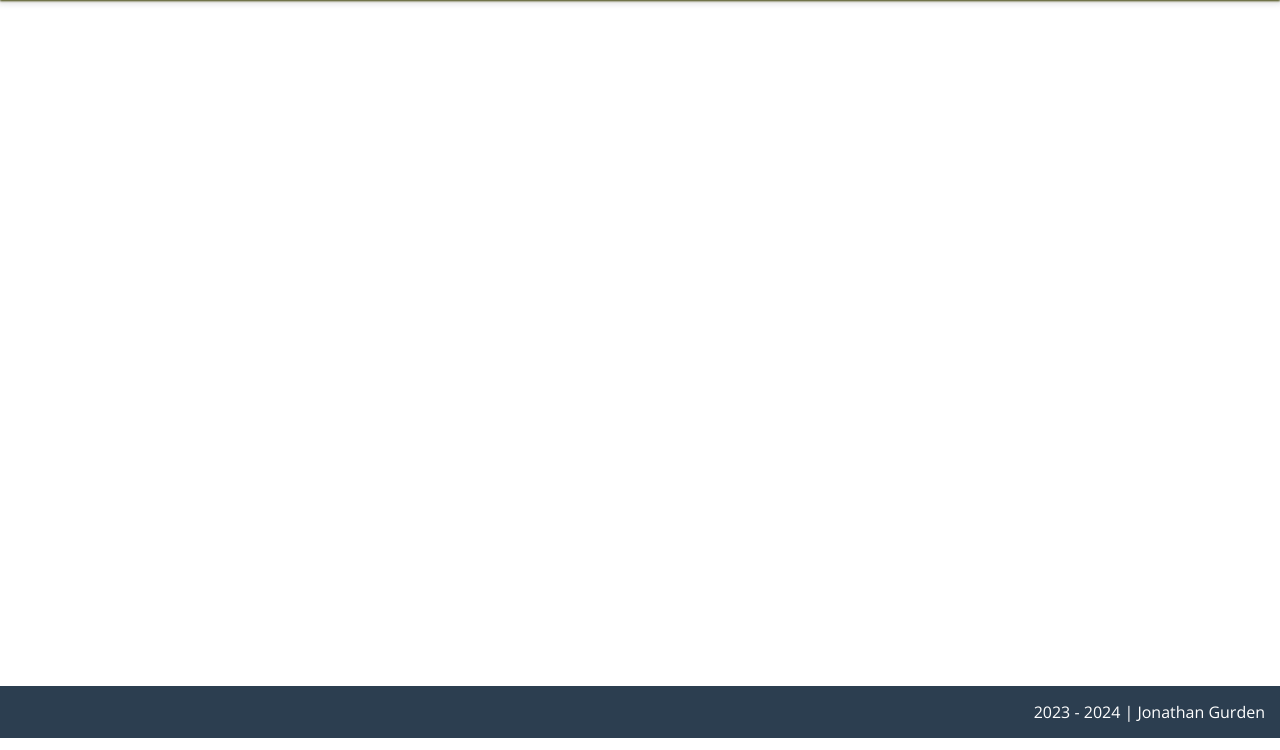
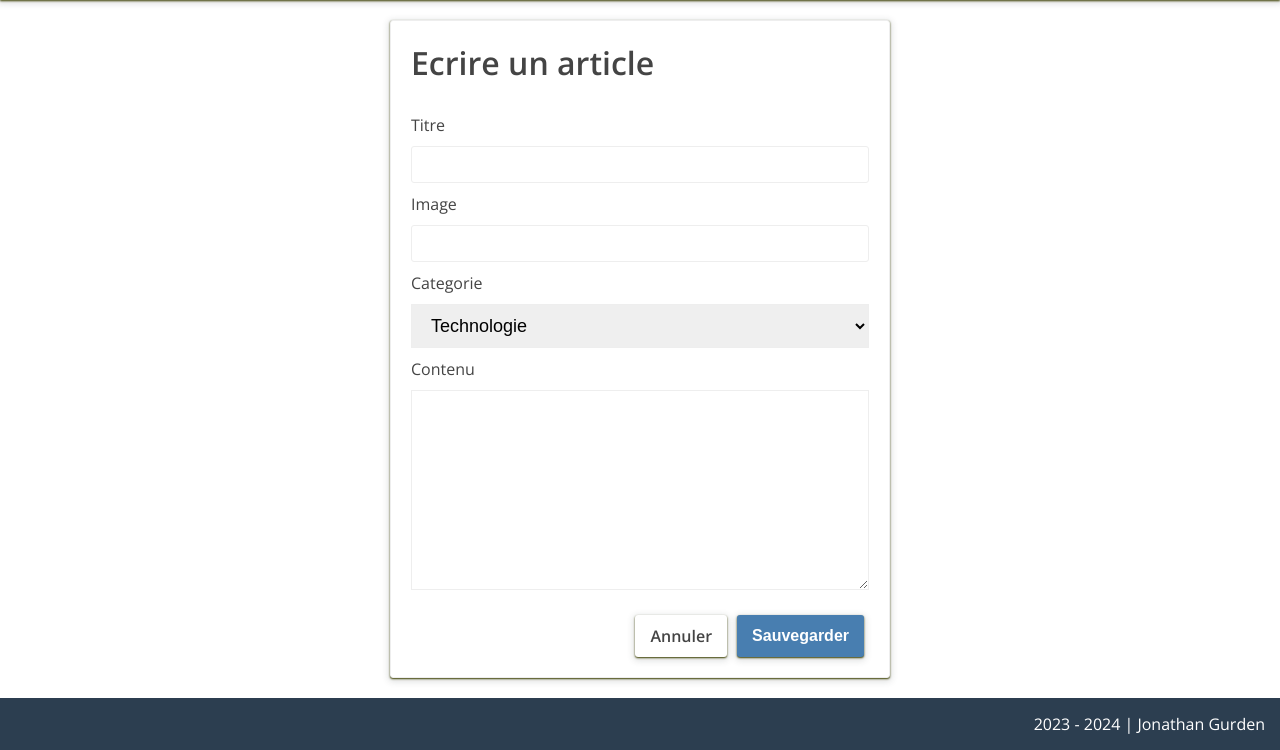
Before and after one commit to JohnG38/blogapp_php, a PHP site: page /add-article.php in a window 1280 px wide. Shown: the part 62-812 px from the top of the page. Run offline with PHP 8.4, Linux system fonts and the light colour scheme.

Commit message:
feat: ajouter un nouvel article

```diff
--- a/add-article.php
+++ b/add-article.php
@@ -1,3 +1,78 @@
+<?php
+    const ERROR_REQUIRED = "Veuillez renseigner ce champ.";
+    const ERROR_TITLE_TOO_SHORT = "Le titre est trop court.";
+    const ERROR_CONTENT_TOO_SHORT = "Le contenu est trop court.";
+    const ERROR_IMAGE_URL = "L'image doit être une URL valide.";
+
+    $filename = __DIR__."/data/articles.json";
+    $articles = [];
+
+    if(file_exists($filename)) {
+        $articles = json_decode(file_get_contents($filename), true) ?? [];
+    }
+
+    $errors = [
+        'title' => '',
+        'image' => '',
+        'category' => '',
+        'content' => '',
+        'id' => time()
+    ];
+
+    if($_SERVER['REQUEST_METHOD'] === 'POST') {
+        $_POST = filter_input_array(INPUT_POST, [
+            'title' => FILTER_SANITIZE_SPECIAL_CHARS,
+            'image' => FILTER_SANITIZE_URL,
+            'category' => FILTER_SANITIZE_SPECIAL_CHARS,
+            'content' => [
+                'filter' => FILTER_SANITIZE_SPECIAL_CHARS,
+                'flag' => FILTER_FLAG_NO_ENCODE_QUOTES
+            ]
+            ]);
+
+        $title = $_POST['title'] ?? '';
+        $image = $_POST['image'] ?? '';
+        $category = $_POST['category'] ?? '';
+        $content = $_POST['content'] ?? '';
+
+    if(!$title) {
+        $errors['title'] = ERROR_REQUIRED;
+    } else if (mb_strlen($title) < 5) {
+        $errors['title'] =ERROR_TITLE_TOO_SHORT;
+    }
+
+    if(!$image) {
+        $errors['image'] = ERROR_REQUIRED;
+    } else if (!filter_var($image, FILTER_VALIDATE_URL)) {
+        $errors['image'] =ERROR_IMAGE_URL;
+    }
+
+    if(!$category) {
+        $errors['category'] =ERROR_REQUIRED;
+    }
+
+    if(!$content) {
+        $errors['content'] = ERROR_REQUIRED;
+    } else if (mb_strlen($content) < 5) {
+        $errors['content'] =ERROR_CONTENT_TOO_SHORT;
+    }
+
+    var_dump($errors);
+
+    if(empty(array_filter($errors, fn ($error) => $error !== ''))) {
+        // mon formulaire est valide
+        $newArticle = [
+            'title' => $title,
+            'image' => $image,
+            'category' => $category,
+            'content' => $content,
+        ];
+
+        $articles = [...$articles, $newArticle];
+        file_put_contents($filename, json_encode($articles));
+    }}
+?>
+
 <!DOCTYPE html>
 <html lang="en">
 <head>
@@ -9,7 +84,47 @@
     <div class="container">
         <?php require_once "includes/header.php" ?>
         <div class="content">
-
+            <div class="block p-20 form-container">
+                <h1>Ecrire un article</h1>
+                <form action="/add-article.php" method="post">
+                    <div class="form-control">
+                        <label for="title">Titre</label>
+                        <input type="text" name="title" id="title" value=<?= $title ?? '' ?>>
+                        <?php if($errors['title']): ?>
+                            <p class="text-error"><?= $errors['title']?></p>
+                        <?php endif ; ?>
+                    </div>
+                    <div class="form-control">
+                        <label for="image">Image</label>
+                        <input type="text" name="image" id="image" value=<?= $image ?? '' ?>>
+                        <?php if($errors['image']): ?>
+                            <p class="text-error"><?= $errors['image']?></p>
+                        <?php endif ; ?>
+                    </div>
+                    <div class="form-control">
+                        <label for="category">Categorie</label>
+                        <select name="category" id="category">
+                            <option value="technologie">Technologie</option>
+                            <option value="nature">Nature</option>
+                            <option value="politique">Politique</option>
+                        </select>
+                        <?php if($errors['category']): ?>
+                            <p class="text-error"><?= $errors['category']?></p>
+                        <?php endif ; ?>
+                    </div>
+                    <div class="form-control">
+                        <label for="content">Contenu</label>
+                        <textarea name="content"><?= $title ?? '' ?></textarea>
+                        <?php if($errors['content']): ?>
+                            <p class="text-error"><?= $errors['content']?></p>
+                        <?php endif ; ?>
+                    </div>
+                    <div class="form-action">
+                        <a href="/" class="btn btn-secondary">Annuler</a>
+                        <button class="btn btn-primary" type="submit">Sauvegarder</button>
+                    </div>
+                </form>
+            </div>
         </div>
         <?php require_once "includes/footer.php" ?>
     </div>
--- a/index.php
+++ b/index.php
@@ -1,3 +1,5 @@
+
+
 <!DOCTYPE html>
 <html lang="en">
 <head>
--- a/public/css/style.css
+++ b/public/css/style.css
@@ -235,6 +235,7 @@ footer p {
     border: var(--border);
     background-color: white;
     box-shadow: var(--box-shadow);
+    width: 50%;
 }
 
 .overflow {
@@ -249,3 +250,7 @@ footer p {
 .p-10 {
     padding: 10px;
 }
+
+.text-error {
+    color: var(--danger);
+}
```
Also changed, not shown: data/articles.json (added, +65 -0 lines).
